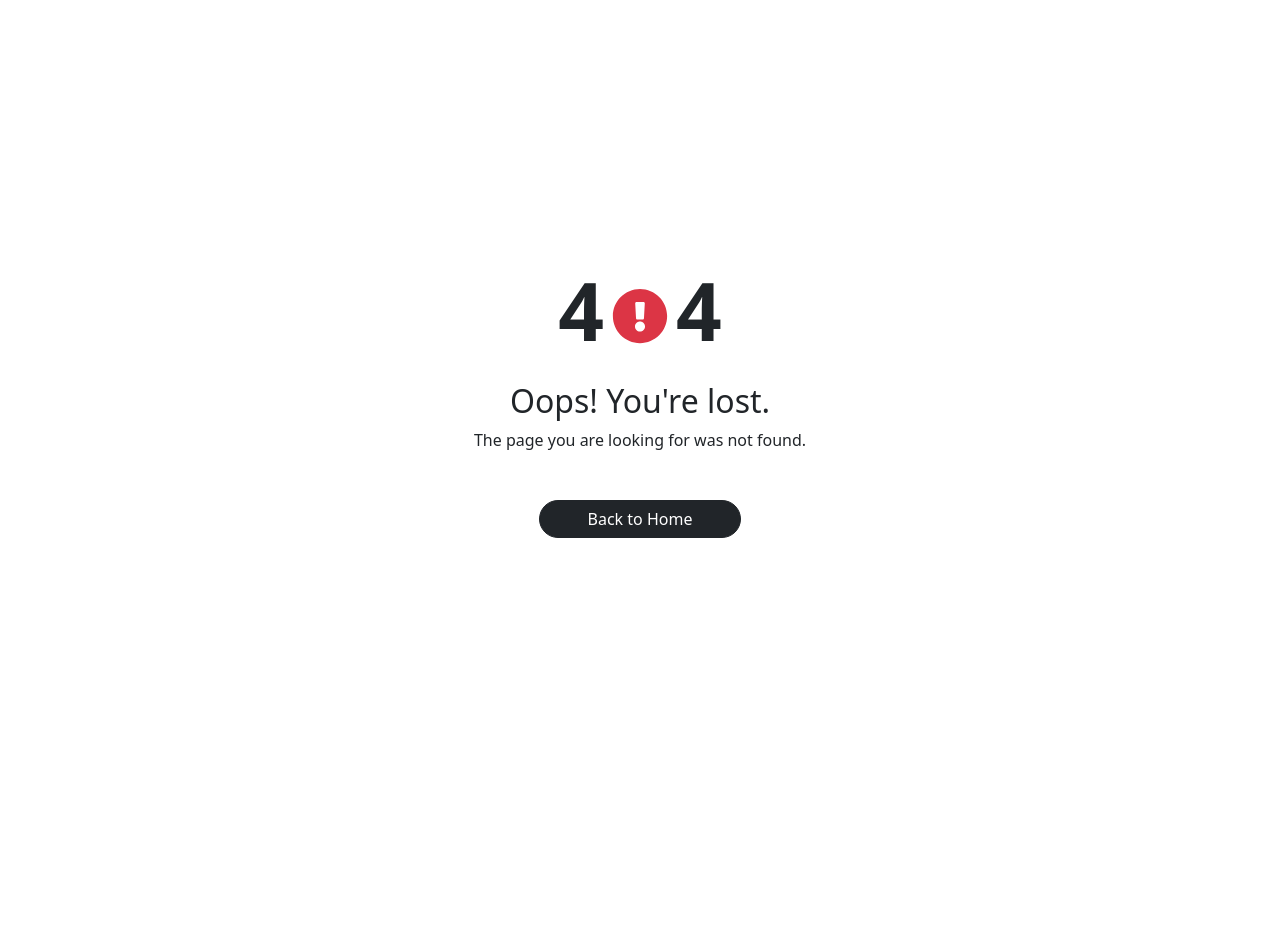
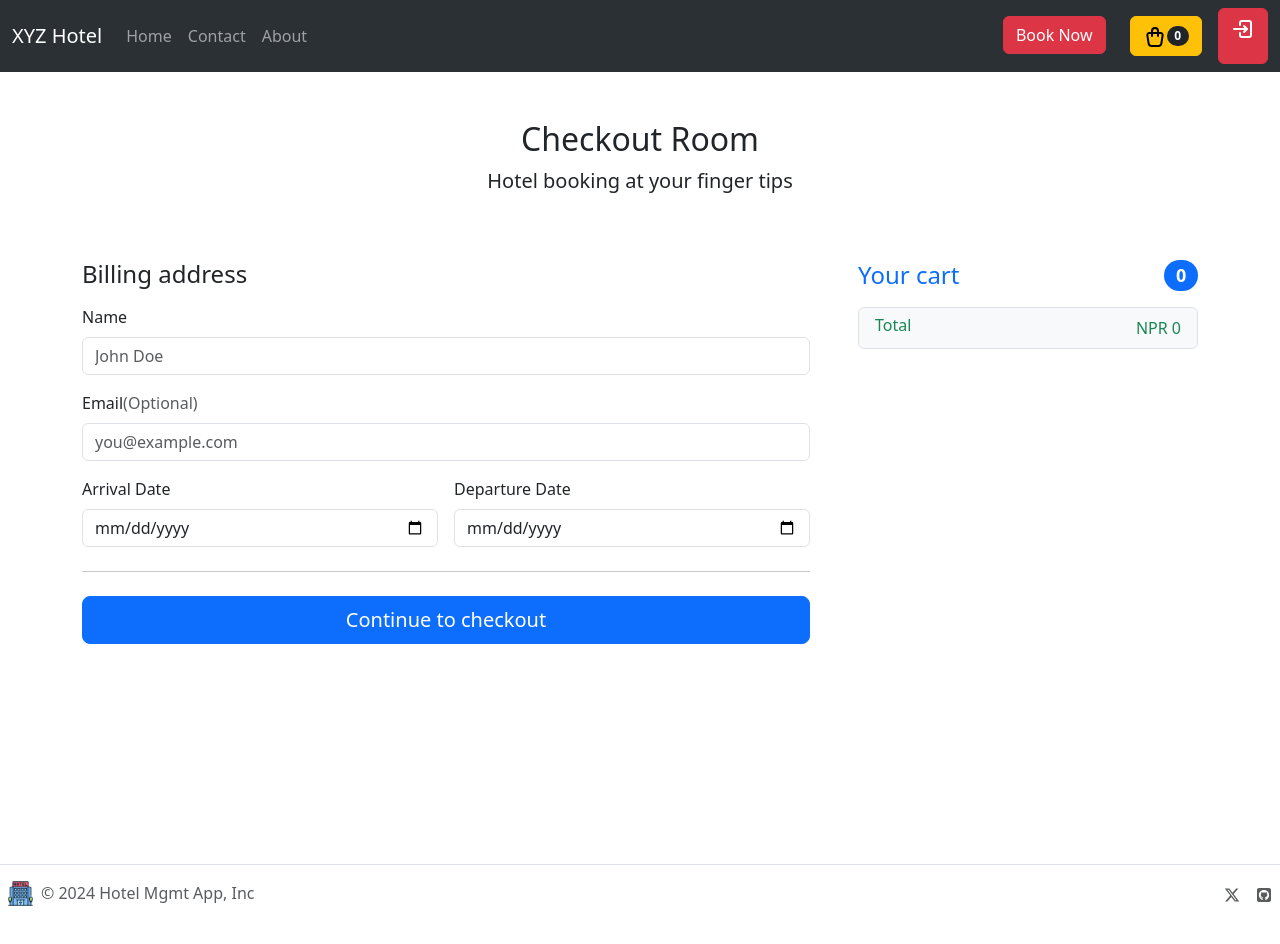
Before and after one commit to Aurora-Academy/batch-10-fe, a React (Vite) app: page /checkout in a window 1280 px wide. Before the commit this address had no page. Before the commit the page ends 800 px from the top, so only its background shows below. Built offline with nearby package versions, Linux system fonts and the light colour scheme.

Commit message:
order checkout feature

```diff
--- a/src/App.jsx
+++ b/src/App.jsx
@@ -19,6 +19,8 @@ import AdminProfile from "./pages/admin/Profile";
 import Booking from "./pages/Booking";
 import Cart from "./pages/Cart";
 import AdminRoomEdit from "./pages/admin/rooms/Edit";
+import Checkout from "./pages/Checkout";
+import CheckoutStatus from "./pages/CheckoutStatus";
 
 function App() {
   return (
@@ -34,6 +36,8 @@ function App() {
           <Route index element={<Home />} />
           <Route path="booking" element={<Booking />} />
           <Route path="cart" element={<Cart />} />
+          <Route path="checkout" element={<Checkout />} />
+          <Route path="checkout/status" element={<CheckoutStatus />} />
         </Route>
         {/* Admin Routes */}
         <Route path="/admin" element={<AdminLayout />}>
--- /dev/null
+++ b/src/components/OrderStatus.jsx
@@ -0,0 +1,37 @@
+import { FaThumbsUp, FaThumbsDown } from "react-icons/fa";
+import { Link } from "react-router-dom";
+import PropTypes from "prop-types";
+
+const OrderStatus = ({
+  msg = "Your order has been successfully placed!",
+  status = "success",
+}) => {
+  return (
+    <div className="py-5 text-center">
+      <div className="p-5 mb-4 bg-body-tertiary rounded-3">
+        <div className="container-fluid py-5">
+          <div className="d-flex justify-content-center">
+            {status === "success" ? (
+              <FaThumbsUp size="5rem" className="text-success" />
+            ) : (
+              <FaThumbsDown size="5rem" className="text-danger" />
+            )}
+          </div>
+          <h1 className="display-5 fw-bold">{msg}</h1>
+          <div className="d-flex justify-content-center">
+            <Link to="/admin/orders" className="btn btn-primary btn-lg">
+              Check my order
+            </Link>
+          </div>
+        </div>
+      </div>
+    </div>
+  );
+};
+
+OrderStatus.propTypes = {
+  msg: PropTypes.string,
+  status: PropTypes.string,
+};
+
+export default OrderStatus;
--- a/src/pages/Cart.jsx
+++ b/src/pages/Cart.jsx
@@ -50,23 +50,27 @@ const Cart = () => {
                       <td>{item?.price}</td>
                       <td>{item?.totalGuests}</td>
                       <td>
-                        <span
+                        <button
+                          disabled
                           className="btn btn-sm btn-danger m-1"
                           onClick={() =>
                             dispatch(decreaseQuantity({ _id: item?._id }))
                           }
                         >
                           -
-                        </span>
-                        <span className="btn btn-light">{item?.quantity}</span>
-                        <span
+                        </button>
+                        <button className="btn btn-light" disabled>
+                          {item?.quantity}
+                        </button>
+                        <button
+                          disabled
                           className="btn btn-sm btn-danger m-1"
                           onClick={() =>
                             dispatch(increaseQuantity({ _id: item?._id }))
                           }
                         >
                           +
-                        </span>
+                        </button>
                       </td>
                       <td>{item?.price * item?.quantity}</td>
                       <td>
@@ -93,6 +97,31 @@ const Cart = () => {
                   </td>
                 </tr>
               )}
+              {cart.reduce(
+                (prevValue, acc) =>
+                  prevValue + Number(acc.price) * Number(acc.quantity),
+                0
+              ) > 0 && (
+                <tr>
+                  <td colSpan={5}>Total</td>
+                  <td colSpan={1}>
+                    {cart.reduce(
+                      (prevValue, acc) =>
+                        prevValue + Number(acc.price) * Number(acc.quantity),
+                      0
+                    )}
+                  </td>
+
+                  <td colSpan={1}>
+                    <Link
+                      to="/checkout"
+                      className="link-underline link-underline-opacity-0 link-underline-opacity-75-hover"
+                    >
+                      Checkout Now
+                    </Link>
+                  </td>
+                </tr>
+              )}
             </tbody>
           </Table>
         </div>
--- /dev/null
+++ b/src/pages/Checkout.jsx
@@ -0,0 +1,189 @@
+import { useState } from "react";
+import { useNavigate } from "react-router-dom";
+import { useDispatch, useSelector } from "react-redux";
+import { removeAll } from "../slices/cartSlice";
+import OrderServices from "../services/orders";
+import { getCurrentUser } from "../utils/session";
+
+const Checkout = () => {
+  const navigate = useNavigate();
+  const dispatch = useDispatch();
+  const { quantity, cart } = useSelector((state) => state.cart);
+  const user = JSON.parse(getCurrentUser());
+  const [grandTotal, setGrandTotal] = useState(
+    cart.reduce(
+      (prev, acc) => prev + Number(acc?.quantity) * Number(acc?.price),
+      0
+    )
+  );
+  const [rooms, setRooms] = useState(
+    cart.map((item) => {
+      return {
+        room: item?._id,
+        price: item?.price,
+        amount: Number(item?.price),
+      };
+    })
+  );
+  const [payload, setPayload] = useState({
+    name: user?.name || "",
+    email: user?.email || "",
+    arrivalDate: "",
+    departureDate: "",
+    rooms: [],
+    amount: 0,
+  });
+
+  const handleSubmit = async (e) => {
+    e.preventDefault();
+    const formData = { ...payload, rooms, amount: grandTotal };
+    const order = await OrderServices.create(formData);
+    if (order) {
+      await dispatch(removeAll());
+      setGrandTotal(0);
+      setRooms([]);
+      navigate("/checkout/status");
+    }
+  };
+
+  return (
+    <div className="container">
+      <main>
+        <div className="py-5 text-center">
+          <h2>Checkout Room</h2>
+          <p className="lead">Hotel booking at your finger tips</p>
+        </div>
+        <div className="row g-5">
+          {/* <!--cart--> */}
+          <div className="col-md-5 col-lg-4 order-md-last">
+            <h4 className="d-flex justify-content-between align-items-center mb-3">
+              <span className="text-primary">Your cart</span>
+              <span className="badge bg-primary rounded-pill">{quantity}</span>
+            </h4>
+            <ul className="list-group mb-3">
+              {cart.length > 0 &&
+                cart.map((item, idx) => {
+                  return (
+                    <li
+                      key={idx}
+                      className="list-group-item d-flex justify-content-between lh-sm"
+                    >
+                      <div>
+                        <h6 className="my-0">{item?.name}</h6>
+                        <small className="text-body-secondary">
+                          Max Guests:{item?.totalGuests}
+                        </small>
+                      </div>
+                      <span className="text-body-secondary">
+                        NPR&nbsp;{Number(item?.quantity) * Number(item?.price)}
+                      </span>
+                    </li>
+                  );
+                })}
+
+              <li className="list-group-item d-flex justify-content-between bg-body-tertiary">
+                <div className="text-success">
+                  <h6 className="my-0">Total</h6>
+                </div>
+                <span className="text-success">
+                  NPR&nbsp;
+                  {grandTotal}
+                </span>
+              </li>
+            </ul>
+          </div>
+          {/* Billing */}
+          <div className="col-md-7 col-lg-8">
+            <h4 className="mb-3">Billing address</h4>
+            <form
+              className="needs-validation"
+              onSubmit={(e) => handleSubmit(e)}
+            >
+              <div className="row g-3">
+                <div className="col-12">
+                  <label className="form-label">Name</label>
+                  <input
+                    type="text"
+                    className="form-control"
+                    placeholder="John Doe"
+                    value={payload?.name}
+                    onChange={(e) =>
+                      setPayload((prev) => {
+                        return { ...prev, name: e.target.value };
+                      })
+                    }
+                    required
+                  />
+                  <div className="invalid-feedback">
+                    Valid first name is required.
+                  </div>
+                </div>
+
+                <div className="col-12">
+                  <label className="form-label">
+                    Email
+                    <span className="text-body-secondary">(Optional)</span>
+                  </label>
+                  <input
+                    type="email"
+                    className="form-control"
+                    value={payload?.email}
+                    onChange={(e) =>
+                      setPayload((prev) => {
+                        return { ...prev, email: e.target.value };
+                      })
+                    }
+                    placeholder="you@example.com"
+                  />
+                  <div className="invalid-feedback">
+                    Please enter a valid email address for shipping updates.
+                  </div>
+                </div>
+
+                <div className="col-sm-6">
+                  <label className="form-label">Arrival Date</label>
+                  <input
+                    type="date"
+                    className="form-control"
+                    required
+                    value={payload?.arrivalDate}
+                    onChange={(e) =>
+                      setPayload((prev) => {
+                        return { ...prev, arrivalDate: e.target.value };
+                      })
+                    }
+                  />
+                  <div className="invalid-feedback">
+                    Please enter your shipping address.
+                  </div>
+                </div>
+
+                <div className="col-sm-6">
+                  <label className="form-label">Departure Date</label>
+                  <input
+                    type="date"
+                    className="form-control"
+                    value={payload?.departureDate}
+                    onChange={(e) =>
+                      setPayload((prev) => {
+                        return { ...prev, departureDate: e.target.value };
+                      })
+                    }
+                  />
+                </div>
+              </div>
+
+              <hr className="my-4" />
+
+              <button className="w-100 btn btn-primary btn-lg" type="submit">
+                Continue to checkout
+              </button>
+            </form>
+          </div>
+        </div>
+      </main>
+    </div>
+  );
+};
+
+export default Checkout;
--- /dev/null
+++ b/src/pages/CheckoutStatus.jsx
@@ -0,0 +1,11 @@
+import OrderStatus from "../components/OrderStatus";
+
+const CheckoutStatus = () => {
+  return (
+    <div className="container">
+      <OrderStatus />
+    </div>
+  );
+};
+
+export default CheckoutStatus;
--- /dev/null
+++ b/src/services/orders.js
@@ -0,0 +1,19 @@
+import { axiosInstance } from "../utils/axiosInstance";
+import { URLS } from "../constants";
+import { getToken } from "../utils/session";
+
+const headers = {
+  access_token: getToken(),
+};
+
+const create = (payload) => {
+  return axiosInstance.post(URLS.ORDERS, payload, {
+    headers: { ...headers },
+  });
+};
+
+const OrderServices = {
+  create,
+};
+
+export default OrderServices;
```
